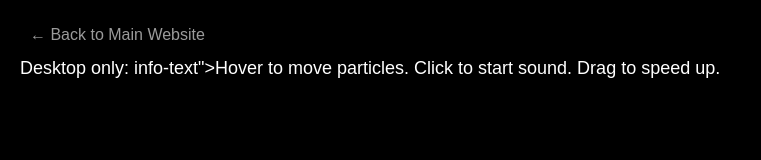
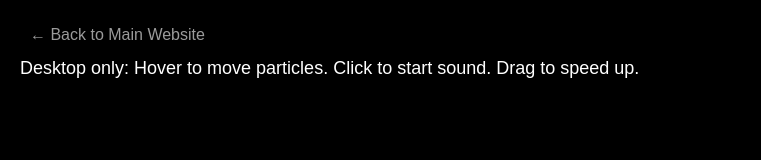
Before and after one commit to jennifer-morehead/particle-play, a plain HTML site: page index.html in a window 1280 px wide. Shown: the whole page, without its empty margins (0-761 px from the left). Drawn offline with nearby package versions, Linux system fonts and the light colour scheme.

Commit message:
Remove redundant text from info paragraph

```diff
--- a/index.html
+++ b/index.html
@@ -18,7 +18,7 @@
     <a href="https://www.jennifermorehead.com/" id="back-link" target="_blank" rel="noopener noreferrer">
   ← Back to Main Website
 </a>
-      <p id="info-text"> Desktop only: info-text">Hover to move particles. Click to start sound. Drag to speed up.</p>
+      <p id="info-text"> Desktop only: Hover to move particles. Click to start sound. Drag to speed up.</p>
     </div>
 
   </body>
```
